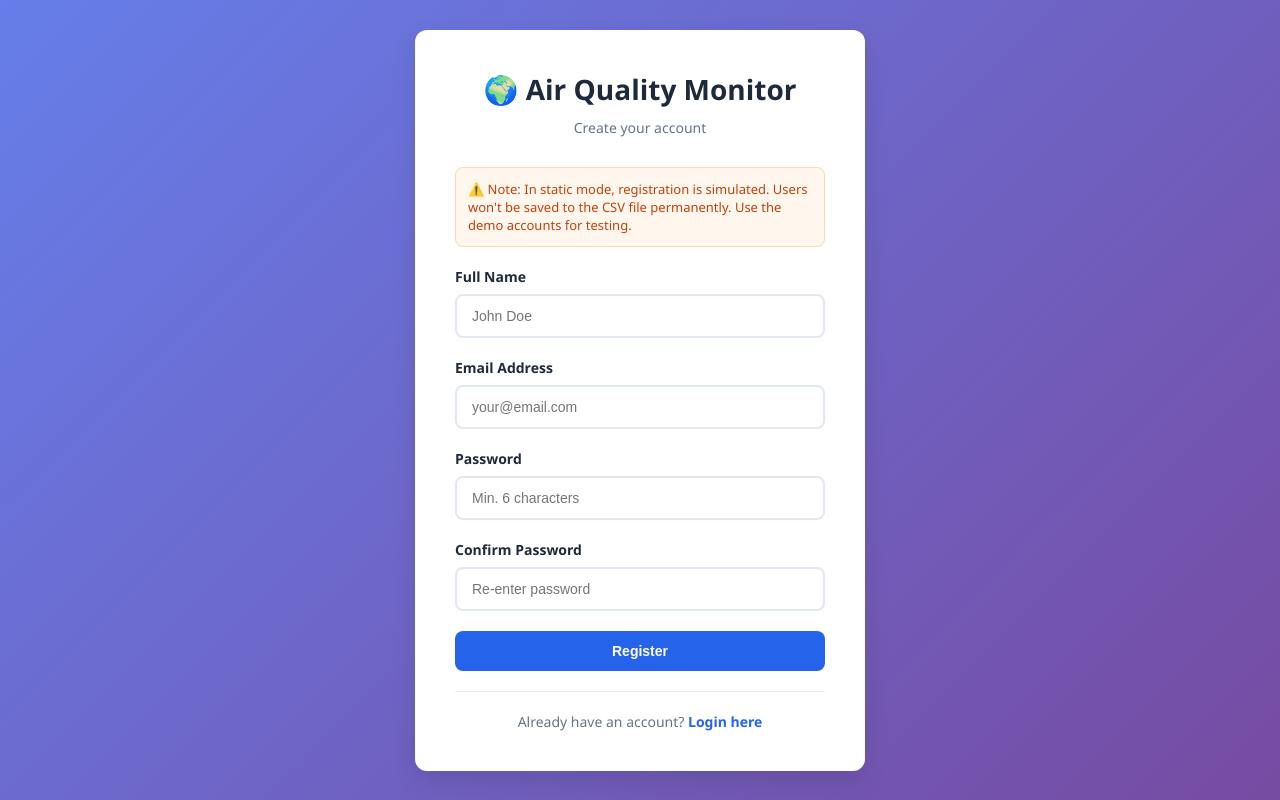
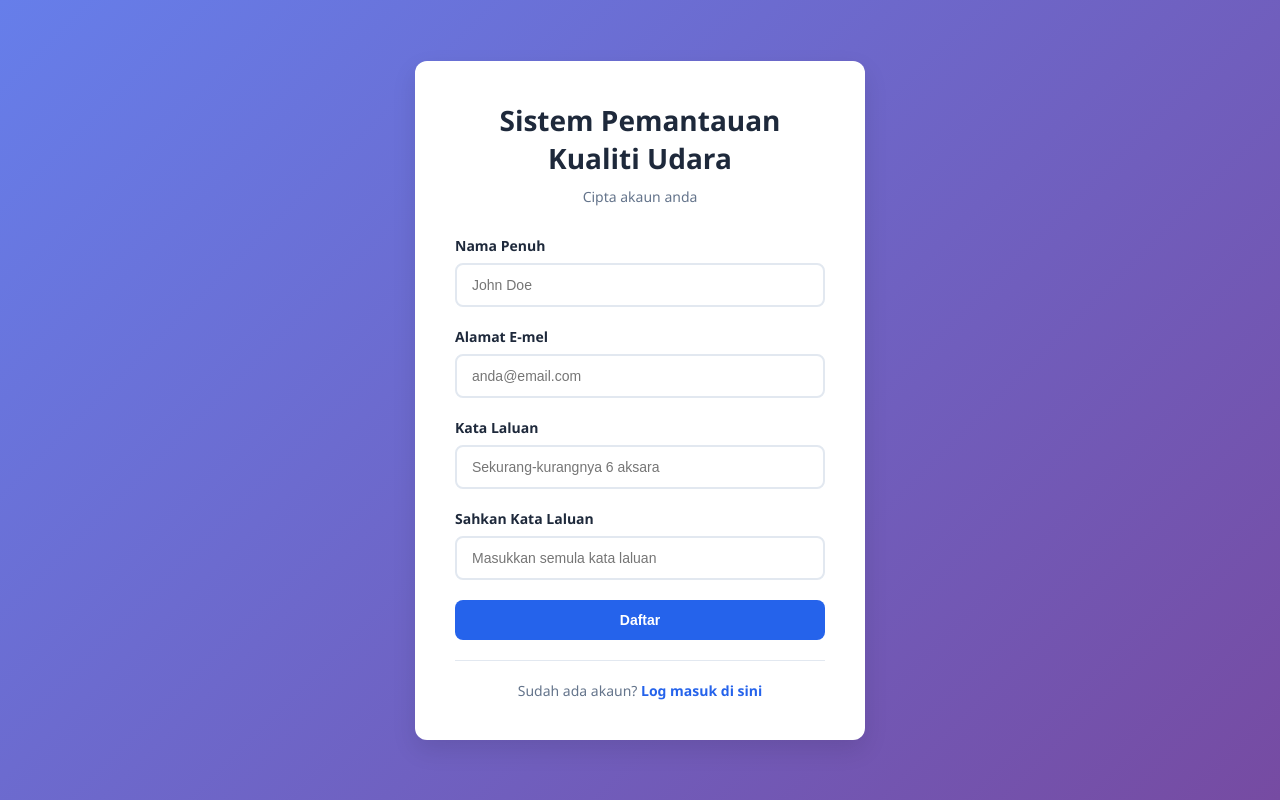
Before and after one commit to NewQar/IoTAir, a website: page docs/register.html in a window 1280 px wide. Drawn offline with nearby package versions, Linux system fonts and the light colour scheme.

Commit message:
Translate registration page to Malay

```diff
--- a/docs/register.html
+++ b/docs/register.html
@@ -1,9 +1,9 @@
 <!DOCTYPE html>
-<html lang="en">
+<html lang="ms">
 <head>
     <meta charset="UTF-8">
     <meta name="viewport" content="width=device-width, initial-scale=1.0">
-    <title>Register - Air Quality Dashboard</title>
+    <title>Daftar - Sistem Pemantauan Kualiti Udara</title>
     <script src="https://cdnjs.cloudflare.com/ajax/libs/PapaParse/5.4.1/papaparse.min.js"></script>
     <style>
         * {
@@ -151,48 +151,44 @@
 <body>
     <div class="auth-card">
         <div class="auth-header">
-            <h1>🌍 Air Quality Monitor</h1>
-            <p>Create your account</p>
-        </div>
-
-        <div class="warning-info">
-            ⚠️ Note: In static mode, registration is simulated. Users won't be saved to the CSV file permanently. Use the demo accounts for testing.
+            <h1>Sistem Pemantauan Kualiti Udara</h1>
+            <p>Cipta akaun anda</p>
         </div>
 
         <form id="registerForm">
             <div class="form-group">
-                <label for="name">Full Name</label>
+                <label for="name">Nama Penuh</label>
                 <input type="text" id="name" required placeholder="John Doe">
             </div>
 
             <div class="form-group">
-                <label for="email">Email Address</label>
-                <input type="email" id="email" required placeholder="your@email.com">
+                <label for="email">Alamat E-mel</label>
+                <input type="email" id="email" required placeholder="anda@email.com">
             </div>
 
             <div class="form-group">
-                <label for="password">Password</label>
-                <input type="password" id="password" required placeholder="Min. 6 characters" minlength="6">
+                <label for="password">Kata Laluan</label>
+                <input type="password" id="password" required placeholder="Sekurang-kurangnya 6 aksara" minlength="6">
             </div>
 
             <div class="form-group">
-                <label for="confirmPassword">Confirm Password</label>
-                <input type="password" id="confirmPassword" required placeholder="Re-enter password">
+                <label for="confirmPassword">Sahkan Kata Laluan</label>
+                <input type="password" id="confirmPassword" required placeholder="Masukkan semula kata laluan">
             </div>
 
             <div id="errorMessage" class="error-message"></div>
             <div id="successMessage" class="success-message"></div>
 
-            <button type="submit" class="btn">Register</button>
+            <button type="submit" class="btn">Daftar</button>
         </form>
 
         <div class="auth-footer">
-            <p>Already have an account? <a href="login.html">Login here</a></p>
+            <p>Sudah ada akaun? <a href="login.html">Log masuk di sini</a></p>
         </div>
     </div>
 
     <script>
-        // Load users from CSV
+        // Muat pengguna dari CSV
         async function loadUsers() {
             try {
                 const response = await fetch('users.csv');
@@ -207,12 +203,12 @@
                     });
                 });
             } catch (error) {
-                console.error('Error loading users:', error);
+                console.error('Ralat memuat pengguna:', error);
                 return [];
             }
         }
 
-        // Handle registration
+        // Pengendalian pendaftaran
         document.getElementById('registerForm').addEventListener('submit', async (e) => {
             e.preventDefault();
 
@@ -228,53 +224,53 @@
             successDiv.textContent = '';
             successDiv.classList.remove('show');
 
-            // Validate passwords match
+            // Semak kata laluan sama
             if (password !== confirmPassword) {
-                errorDiv.textContent = 'Passwords do not match!';
+                errorDiv.textContent = 'Kata laluan tidak sepadan!';
                 errorDiv.classList.add('show');
                 return;
             }
 
             if (password.length < 6) {
-                errorDiv.textContent = 'Password must be at least 6 characters long.';
+                errorDiv.textContent = 'Kata laluan mesti sekurang-kurangnya 6 aksara.';
                 errorDiv.classList.add('show');
                 return;
             }
 
             try {
-                // Load existing users
+                // Muat pengguna sedia ada
                 const users = await loadUsers();
 
-                // Check if email already exists
+                // Semak jika e-mel sudah berdaftar
                 if (users.some(u => u.email === email)) {
-                    errorDiv.textContent = 'Email already registered. Please login instead.';
+                    errorDiv.textContent = 'E-mel sudah berdaftar. Sila log masuk sebagai ganti.';
                     errorDiv.classList.add('show');
                     return;
                 }
 
-                // Simulate successful registration
-                // Note: In static mode, we can't actually save to CSV
-                // But we can store temporarily in localStorage
+                // Simulasi pendaftaran berjaya
+                // Nota: Dalam mod statik, kita tidak boleh simpan ke CSV
+                // Tetapi boleh simpan sementara dalam localStorage
                 const tempUsers = JSON.parse(localStorage.getItem('tempUsers') || '[]');
                 tempUsers.push({
                     name,
                     email,
-                    password, // In production, this should be hashed
+                    password, // Dalam produksi, ini sepatutnya di-hash
                     role: 'user'
                 });
                 localStorage.setItem('tempUsers', JSON.stringify(tempUsers));
 
-                successDiv.textContent = 'Registration successful! Redirecting to login...';
+                successDiv.textContent = 'Pendaftaran berjaya! Mengalihkan ke halaman log masuk...';
                 successDiv.classList.add('show');
 
-                // Redirect to login after 2 seconds
+                // Alih ke log masuk selepas 2 saat
                 setTimeout(() => {
                     window.location.href = 'login.html';
                 }, 2000);
 
             } catch (error) {
-                console.error('Registration error:', error);
-                errorDiv.textContent = 'Network error. Please try again.';
+                console.error('Ralat pendaftaran:', error);
+                errorDiv.textContent = 'Ralat rangkaian. Sila cuba sekali lagi.';
                 errorDiv.classList.add('show');
             }
         });
```
